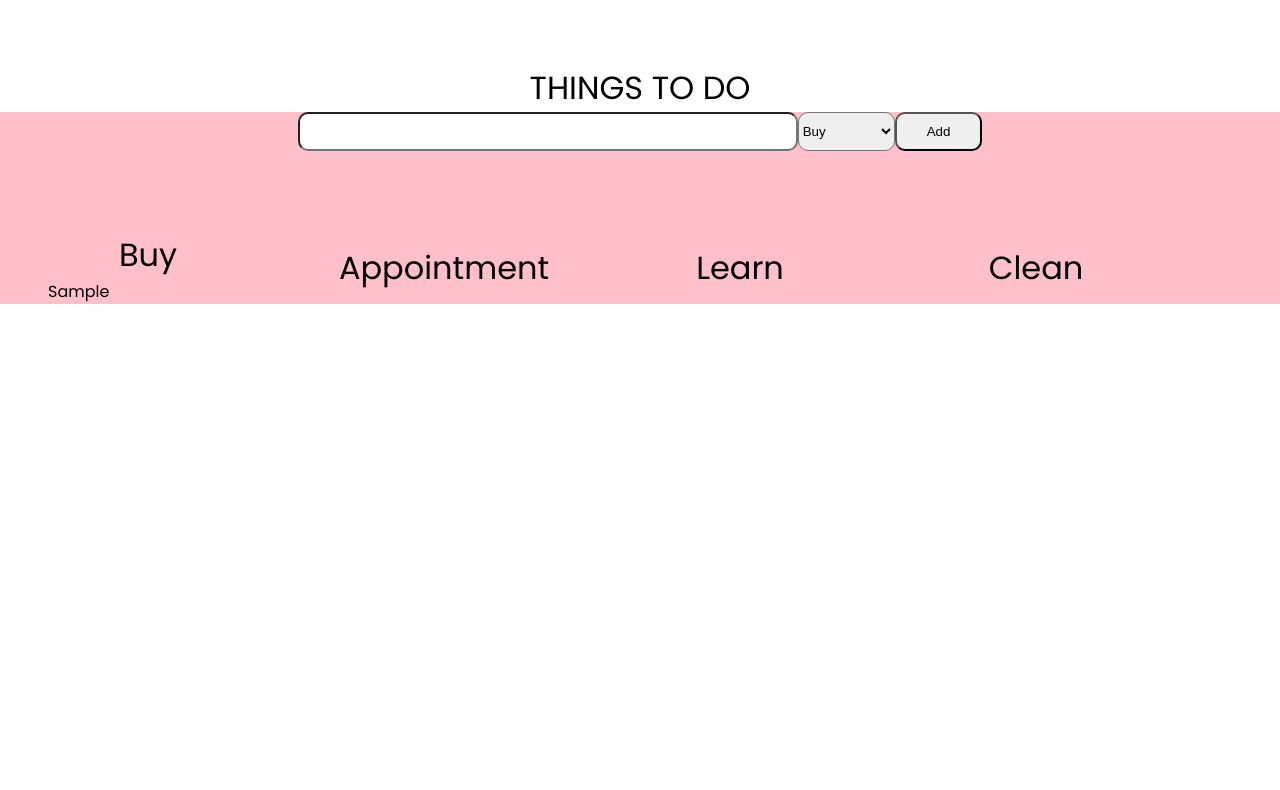
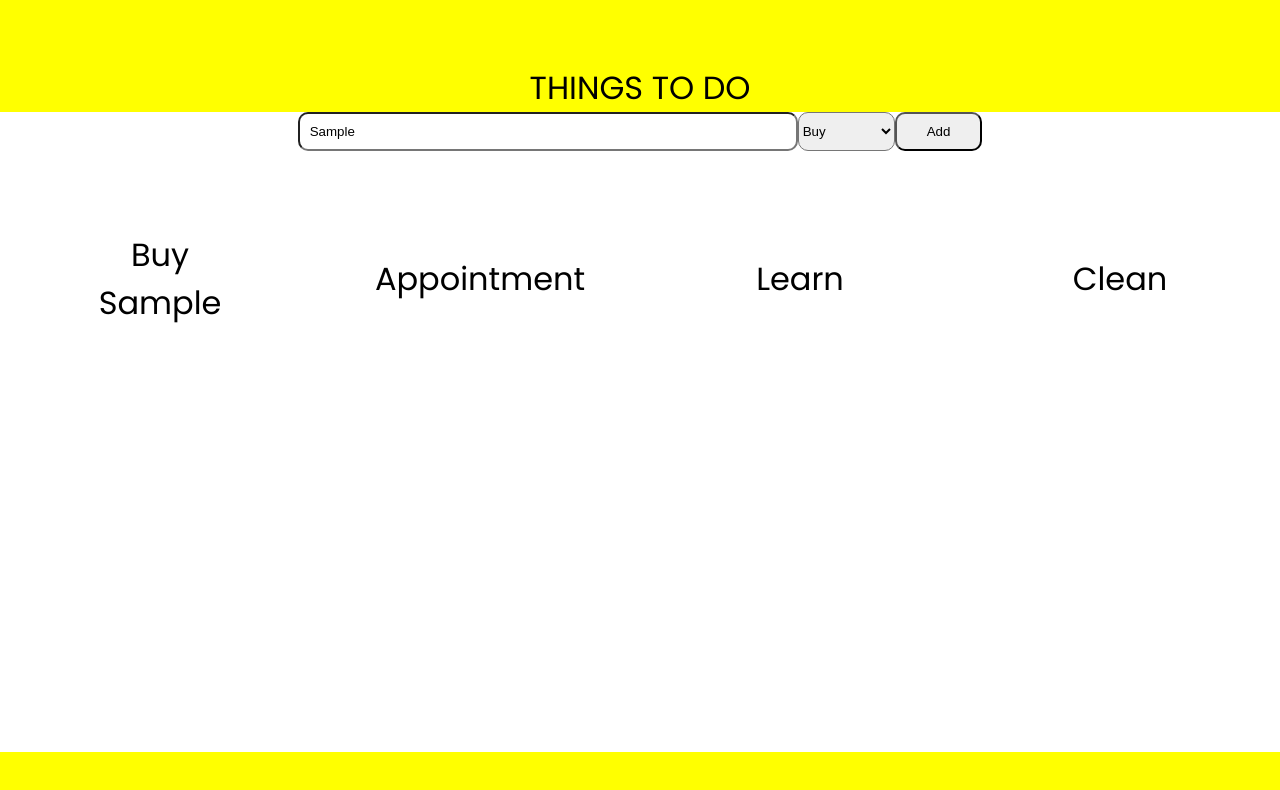
Before and after one commit to monikanaglak/todoList, a plain HTML site: page index.html in a window 1280 px wide. Both pictures are taken after typing "Sample" into the empty fields and a click on the button "Add". Drawn offline with Linux system fonts and the light colour scheme.

Commit message:
fixing to not have all dupicates everywhere

```diff
--- a/app.js
+++ b/app.js
@@ -1,82 +1,77 @@
 const form = document.querySelector("[data-form]");
 const input = document.querySelector("[data-input]");
-const selectionList = document.getElementById('selectedElement');
-const buyTodo = document.querySelector('.buyTodo');
-const appointmentTodo = document.querySelector('.appointmentTodo');
-const learnTodo = document.querySelector('.learnTodo');
-const cleanTodo = document.querySelector('.cleanTodo');
-const article = document.querySelector('.article')
+const selectionList = document.getElementById("selectedElement");
+const buyTodo = document.querySelector(".buyTodo");
+const appointmentTodo = document.querySelector(".appointmentTodo");
+const learnTodo = document.querySelector(".learnTodo");
+const cleanTodo = document.querySelector(".cleanTodo");
 let arrayTodo = [];
 
 //evenlistener making new thing to do
-form.addEventListener('submit',(e)=>{
+form.addEventListener("submit", (e) => {
   e.preventDefault();
   let selection = selectionList.value;
-    /*var naglak = e.options[e.selectedIndex].text;
-    console.log(naglak)*/
   let thing = input.value;
-    let id = Math.random()*1000;
-    let todo = new Todo(thing,id,selection)
-    arrayTodo.push(todo)
-    input.value = " ";
-    if(selection === "clean"){
-        DisplayDOM.DisplayClean()
+  let id = Math.random() * 1000;
+  let todo = new Todo(thing, id, selection);
+  arrayTodo.push(todo);
+  switch (selection) {
+    case "clean":
+      DisplayDOM.DisplayClean();
+      break;
+    case "buy":
+      DisplayDOM.DisplayBuy(todo);
+      break;
+    case "learn":
+      DisplayDOM.DisplayLearn();
+      break;
+    case "app":
+      DisplayDOM.DisplayAppointment();
+      break;
   }
-    if(selection === "buy"){
-        DisplayDOM.DisplayBuy()
-    }
-    if(selection === "learn"){
-        DisplayDOM.DisplayLearn()
-    }
-    if(selection === "app"){
-        DisplayDOM.DisplayAppointment()
-    }
-
-
-
-})
+});
 
 //class for todo articles blueprint
-class Todo{
-    constructor(todo,id,selection){
+class Todo {
+  constructor(todo, id, selection) {
     this.todo = todo;
     this.id = id;
     this.selection = selection;
   }
 }
 //display to the DOM
-class DisplayDOM{
-    static DisplayBuy(){
-        let thing = arrayTodo.map(article=>{
+class DisplayDOM {
+  static DisplayBuy(todo) {
+    console.log(todo)
+    let kiki = document.createElement('p');
+    let glut = `${todo.todo}`;
+    kiki.textContent = glut
+    buyTodo.appendChild(kiki)
+  }
+  static DisplayClean() {
+    let thing = arrayTodo.map((article) => {
       return `
             <div>${article.todo}</div>
-            `
-        })
-        buyTodo.innerHTML = thing.join(" ");
+            `;
+    });
+    cleanTodo.innerHTML = thing.join(" ");
+    console.log(arrayTodo);
   }
-    static DisplayClean(){
-        let thing = arrayTodo.map(article=>{
+  static DisplayLearn() {
+    let thing = arrayTodo.map((article) => {
       return `
             <div>${article.todo}</div>
-            `
-        })
-        cleanTodo.innerHTML = thing.join(" ");
+            `;
+    });
+    learnTodo.innerHTML = thing.join(" ");
   }
-    static DisplayLearn(){
-        let thing = arrayTodo.map(article=>{
+  static DisplayAppointment() {
+    console.log(arrayTodo);
+    let thing = arrayTodo.map((article) => {
       return `
             <div>${article.todo}</div>
-            `
-        })
-        learnTodo.innerHTML = thing.join(" ");
-    }
-    static DisplayAppointment(){
-        let thing = arrayTodo.map(article=>{
-            return `
-            <div>${article.todo}</div>
-            `
-        })
+            `;
+    });
     appointmentTodo.innerHTML = thing.join(" ");
   }
-
 }
--- a/index.html
+++ b/index.html
@@ -22,7 +22,6 @@
           <option value="app">Appointment</option>
           <option value="learn">Learn</option>
           <option value="clean">Clean</option>
-          <option value="sport">Sport</option>
         </select>
 
         <button type="submit" class="btn">Add</button>
@@ -45,7 +44,7 @@
           <p>Clean</p>
           <div class="cleanTodo"></div>
         </div>
-        <article class="article"></article>
+
       </section>
     </main>
     <script src="app.js"></script>
--- a/style.css
+++ b/style.css
@@ -4,8 +4,8 @@
     box-sizing: border-box;
 }
 body{
-
     font-family: 'Poppins', sans-serif;
+    background-color: yellow;
 
 }
 header{
@@ -15,12 +15,13 @@ header{
     font-size: 2rem;
     text-transform: uppercase;
 }
-
 main{
     max-width: 1400px;
     margin-left:auto;
     margin-right: auto;
-    background-color: pink;
+    background-color: white;
+    height: 80vh;
+
 }
 form{
     display: flex;
@@ -38,6 +39,8 @@ form button{
 }
 select{
     border-radius: 10px;
+    display: flex;
+    justify-content: center;
 
 }
 section{
@@ -58,3 +61,7 @@ section p{
     justify-content: center;
     font-size: 2rem;
 }
+.buyTodo{
+    display: flex;
+    flex-direction: column;
+}
```
Lines whose indentation alone changed are shown as unchanged.
